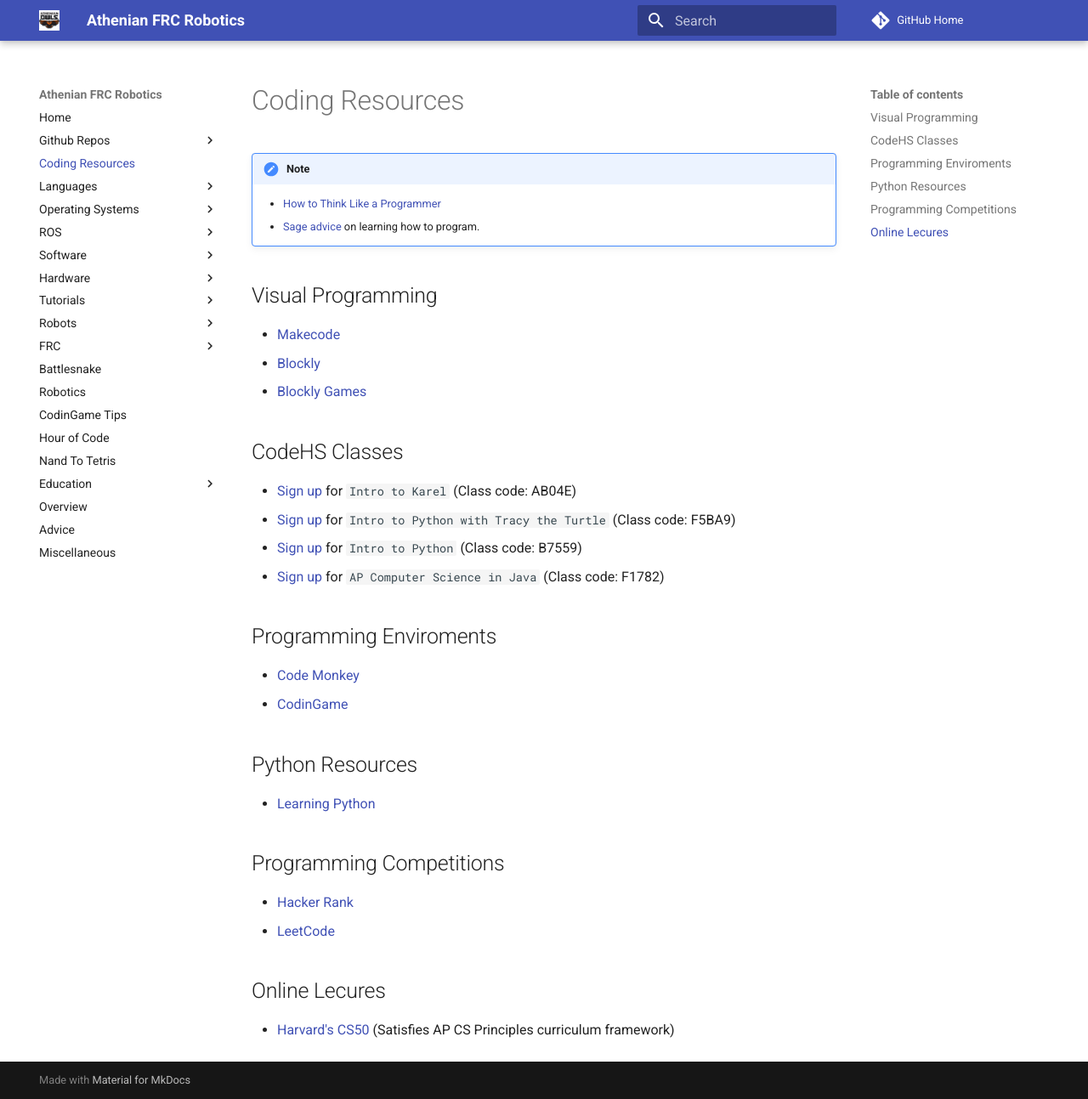
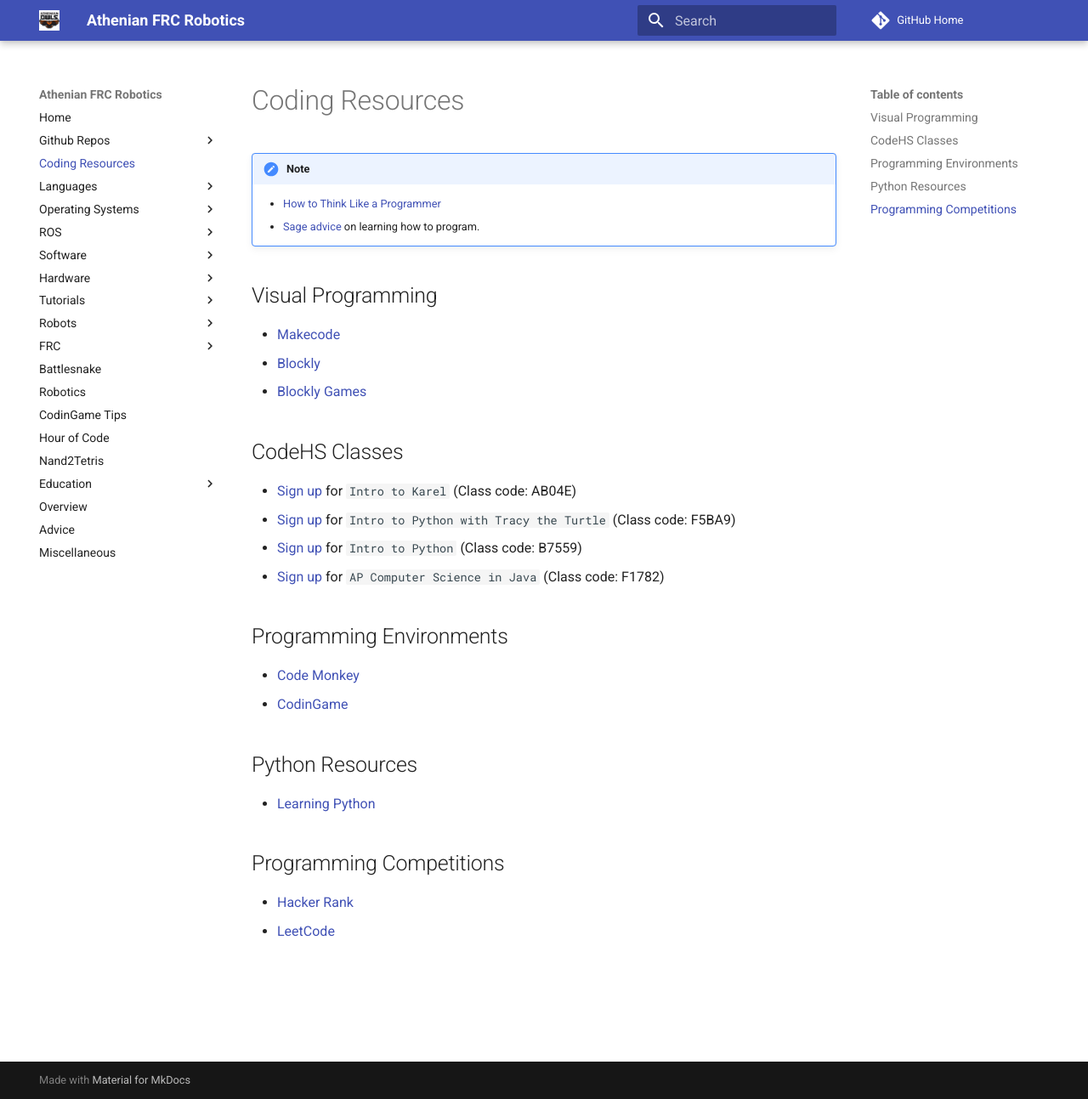
Before and after one commit to athenian-robotics/athenian-robotics-mkdocs, an MkDocs documentation site: the page built from docs/coding-resources.md, in a window 1280 px wide and 1293 px high. Shown: the whole window at 85% size. Built offline with MkDocs 1.6.1 and Material for MkDocs 9.7.7, drawn with Linux system fonts in a browser that asks for light colours; comment, search, counter and statistics services are not loaded.

Commit message:
Update docs

```diff
--- a/docs/coding-resources.md
+++ b/docs/coding-resources.md
@@ -16,7 +16,7 @@
 * [Sign up](http://codehs.com/go/B7559) for ``Intro to Python`` (Class code: B7559)
 * [Sign up](http://codehs.com/go/F1782) for ``AP Computer Science in Java`` (Class code: F1782)
 
-## Programming Enviroments
+## Programming Environments
 * [Code Monkey](https://www.playcodemonkey.com)
 * [CodinGame](https://www.codingame.com)
 
@@ -26,6 +26,3 @@
 ## Programming Competitions
 * [Hacker Rank](https://www.hackerrank.com)
 * [LeetCode](https://leetcode.com)
-
-## Online Lecures
-* [Harvard's CS50](https://ap.cs50.net) (Satisfies AP CS Principles curriculum framework)
--- a/mkdocs.yml
+++ b/mkdocs.yml
@@ -107,14 +107,14 @@ nav:
   - Robotics: robotics.md
   - CodinGame Tips: codingame.md
   - Hour of Code: hoc.md
-  - Nand To Tetris: nand2tetris.md
+  - Nand2Tetris: nand2tetris.md
   - Education:
     - Robots: education-robots.md
     - Software: education-software.md
     - Teaching: teaching.md
   - Overview: overview.md
   - Advice: advice.md
-  - Miscellaneous: miscellaneous.md
+  - Miscellaneous: interesting.md
 
 theme:
   name: 'material'
```
Also changed, not shown: docs/interesting.md (renamed from docs/miscellaneous.md, +2 -2 lines).
